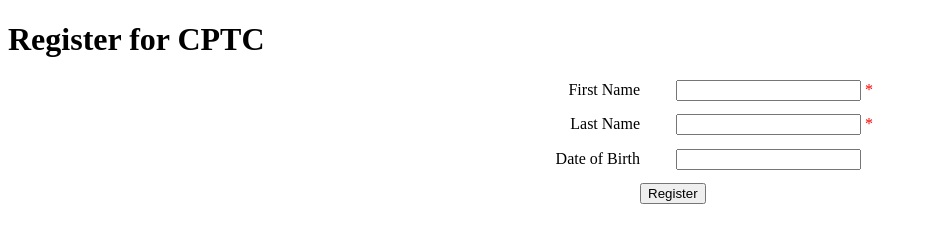
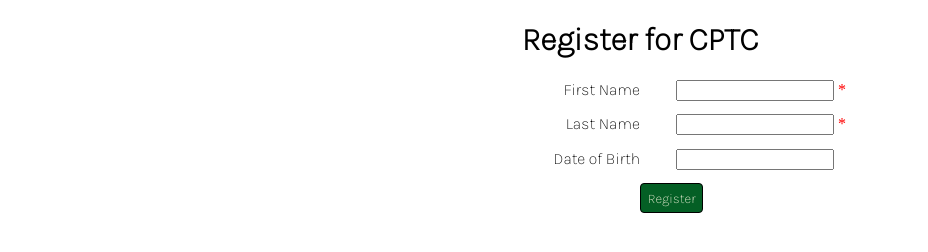
Before and after one commit to JadeFerguson/CPW204-FormValidation, a plain HTML site: page index.html in a window 1280 px wide. Shown: the whole page, without its empty margins (0-928 px from the left). Drawn offline with Linux system fonts and the light colour scheme.

Commit message:
Styled form, added custom font

```diff
--- a/css/site.css
+++ b/css/site.css
@@ -1,5 +1,31 @@
 form > span {
     color: red;
+}
+
+button {
+    padding: .5em;
+    border-radius: .3em;
+    background-color: rgb(4, 95, 37);
+    color: beige;
+    border: 1px solid black;
+    cursor: pointer;
+}
+
+button:hover {
+    background-color: green;
+}
+
+body {
+    margin-left: 5%;
+    margin-right: 5%;
+}
+
+h1 {
+    text-align: center;
+}
+
+h1, form label, form button, form input {
+    font-family: 'Karla', sans-serif;
 }
 
 /*type=text means text only*/
--- a/index.html
+++ b/index.html
@@ -6,6 +6,9 @@
     <meta name="viewport" content="width=device-width, initial-scale=1.0">
     <title>Form Validation</title>
     <link rel="stylesheet" href="css/site.css">
+    <link rel="preconnect" href="https://fonts.googleapis.com">
+    <link rel="preconnect" href="https://fonts.gstatic.com" crossorigin>
+    <link href="https://fonts.googleapis.com/css2?family=Karla:wght@200&display=swap" rel="stylesheet">
 </head>
 <body>
     <h1>Register for CPTC</h1>
```
